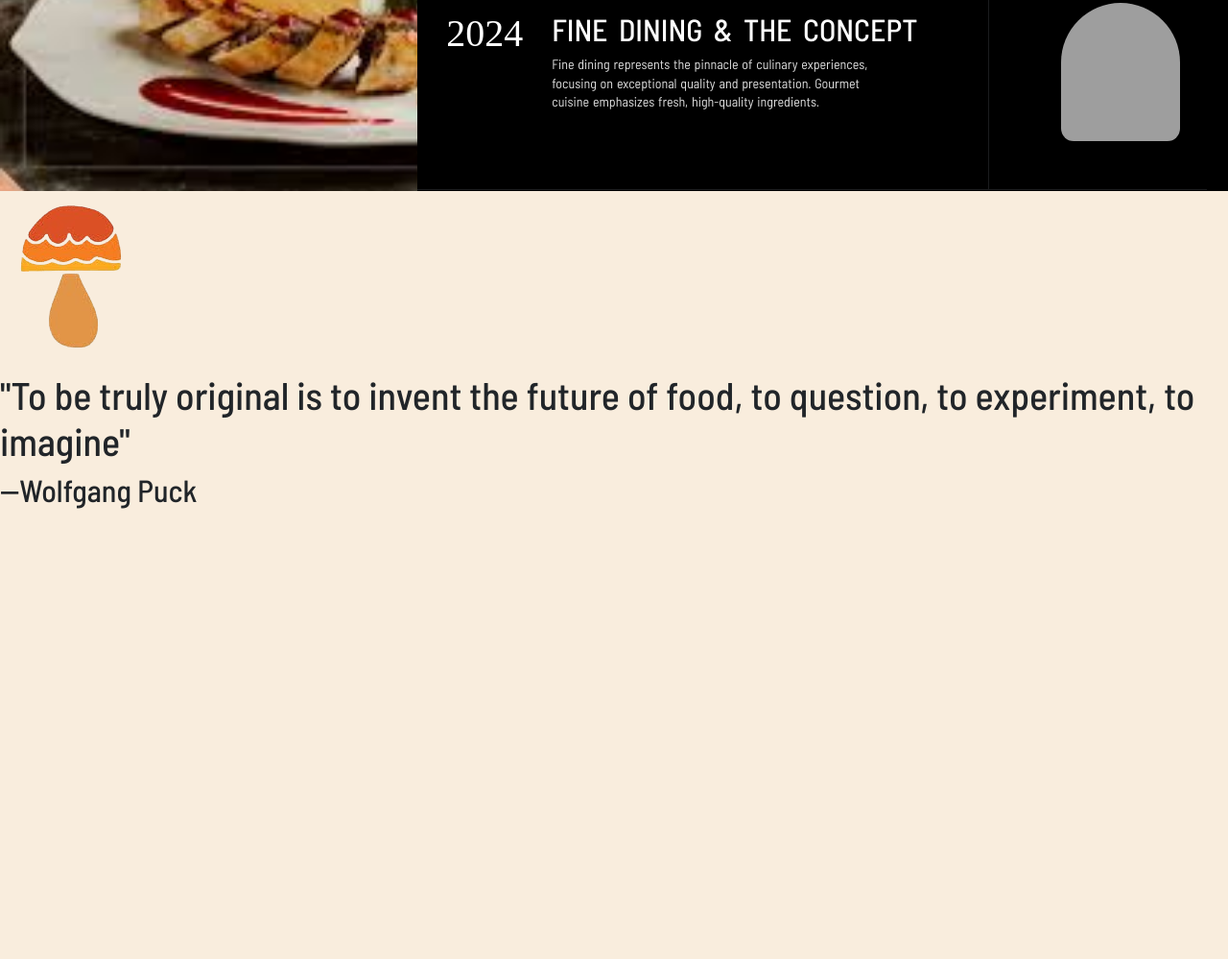
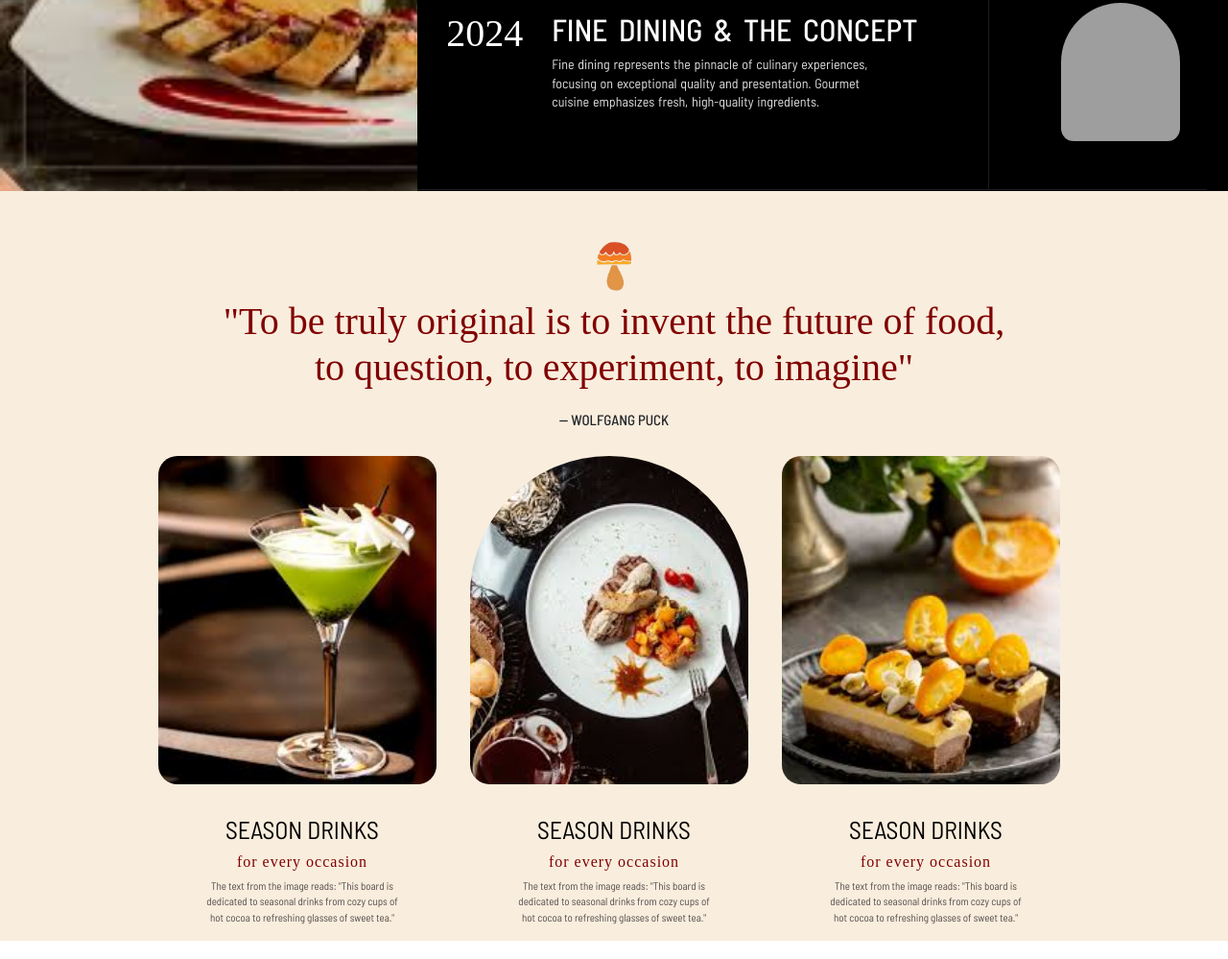
Before and after one commit to MhurairaJS/Awebani-website, a plain HTML site: page index.html in a window 1280 px wide. Shown: the part 2557-3556 px from the top of the page at 96% size. Drawn offline with nearby package versions, Linux system fonts and the light colour scheme; grey boxes are pictures that could not be loaded; a web font is replaced by a local one.

Commit message:
section 3

```diff
--- a/index.html
+++ b/index.html
@@ -249,11 +249,52 @@
         </div>
     </div>
     <div class="section-4">
-        <div class="s4-top-content-1">
-            <div class="">
-                <img src="/999999.png" alt="">
-                <h1>"To be truly original is to invent the future of food, to question, to experiment, to imagine"</h1>
-                <h2>--Wolfgang Puck</h2>
+        <div class="s4-top-content">
+            <div class=" s4-top-content-1">
+                <img width="50" src="/999999.png" alt="">
+                <h1>"To be truly original is to invent the future of food,<br />to question, to experiment, to imagine"
+                </h1>
+                <h2>-- Wolfgang Puck</h2>
+            </div>
+        </div>
+        <div class="s4-seasons">
+            <div class="s4-season-1">
+                <div class="s4-season-1-image">
+                </div>
+                <div class="s4-text-1">
+                    <h2>season drinks</h2>
+                    <h3>for every occasion</h3>
+                </div>
+                <div class="s4-text-2">
+                    <p>The text from the image reads: "This board is dedicated to seasonal drinks from cozy cups of hot
+                        cocoa to refreshing glasses of sweet tea."</p>
+                </div>
+            </div>
+            <div class="s4-season-1">
+                <div class="s4-season-1-image2">
+
+                </div>
+                <div class="s4-text-1">
+                    <h2>season drinks</h2>
+                    <h3>for every occasion</h3>
+                </div>
+                <div class="s4-text-2">
+                    <p>The text from the image reads: "This board is dedicated to seasonal drinks from cozy cups of hot
+                        cocoa to refreshing glasses of sweet tea."</p>
+                </div>
+            </div>
+            <div class="s4-season-1">
+                <div class="s4-season-1-image3">
+
+                </div>
+                <div class="s4-text-1">
+                    <h2>season drinks</h2>
+                    <h3>for every occasion</h3>
+                </div>
+                <div class="s4-text-2">
+                    <p>The text from the image reads: "This board is dedicated to seasonal drinks from cozy cups of hot
+                        cocoa to refreshing glasses of sweet tea."</p>
+                </div>
             </div>
         </div>
     </div>
--- a/style.css
+++ b/style.css
@@ -466,15 +466,104 @@
 
 .section-4 {
     width: 100%;
-    height: 50rem;
+    height: 100%;
     background-color: #f9eddd;
 }
 
+.s4-top-content-1 {
+    padding-top: 3rem;
+    width: 100%;
+    height: 100%;
+    text-align: center;
+}
 
+.s4-top-content-1 h1 {
+    color: #800000;
+    font-family: "Sevillana", serif;
+    font-size: 2.5rem;
+    font-weight: 400;
+    font-style: normal;
+}
 
-@media only screen and (max-width: 1280px) {
+.s4-top-content-1 h2 {
+    font-size: 15px;
+    line-height: 4;
+    text-transform: uppercase;
+}
+
+.s4-seasons {
+    display: flex;
+    flex-wrap: wrap;
+    justify-content: center;
+    gap: 25px;
+}
+
+.s4-season-1 {
+    text-align: center;
+    width: 300px;
+}
+
+.s4-season-1-image {
+    border-radius: 20px;
+    background-image: url(/download\ \(2\).jpg);
+    background-repeat: no-repeat;
+    background-size: cover;
+    height: 342px;
+    width: 290px;
+
+}
+
+.s4-season-1-image2 {
+    border-radius: 35rem 35rem 80px 80px;
+    background-image: url(/download\ secand.jpg);
+    background-repeat: no-repeat;
+    background-size: cover;
+    height: 342px;
+    width: 290px;
+
+}
+
+.s4-season-1-image3 {
+    border-radius: 20px;
+    background-image: url(/download\ 3rd.jpg);
+    background-repeat: no-repeat;
+    background-size: cover;
+    height: 342px;
+    width: 290px;
+
+}
+
+.s4-text-1 h2 {
+    font-weight: 400;
+    margin-top: 2rem;
+    font-size: 1.6rem;
+    text-transform: uppercase;
+    color: black;
+}
+
+.s4-text-1 h3 {
+    text-align: center;
+    color: #800000;
+    font-family: "Sevillana", serif;
+    font-size: 1rem;
+    font-weight: 400;
+    letter-spacing: 1px;
+    font-style: normal;
+}
+
+.s4-text-2 p {
+    font-size: 11px;
+    padding: 0 46px;
+    color: #534c4c;
+}
+
+@media only screen and (max-width: 1580px) {
     .first-txt h1 {
         width: 140px;
+    }
+
+    .s4-top-content-1 h1 {
+        margin: 0px 10px;
     }
 }
 
```
Also changed, not shown: download (2).jpg (added), download 3rd.jpg (added), download secand.jpg (added).
